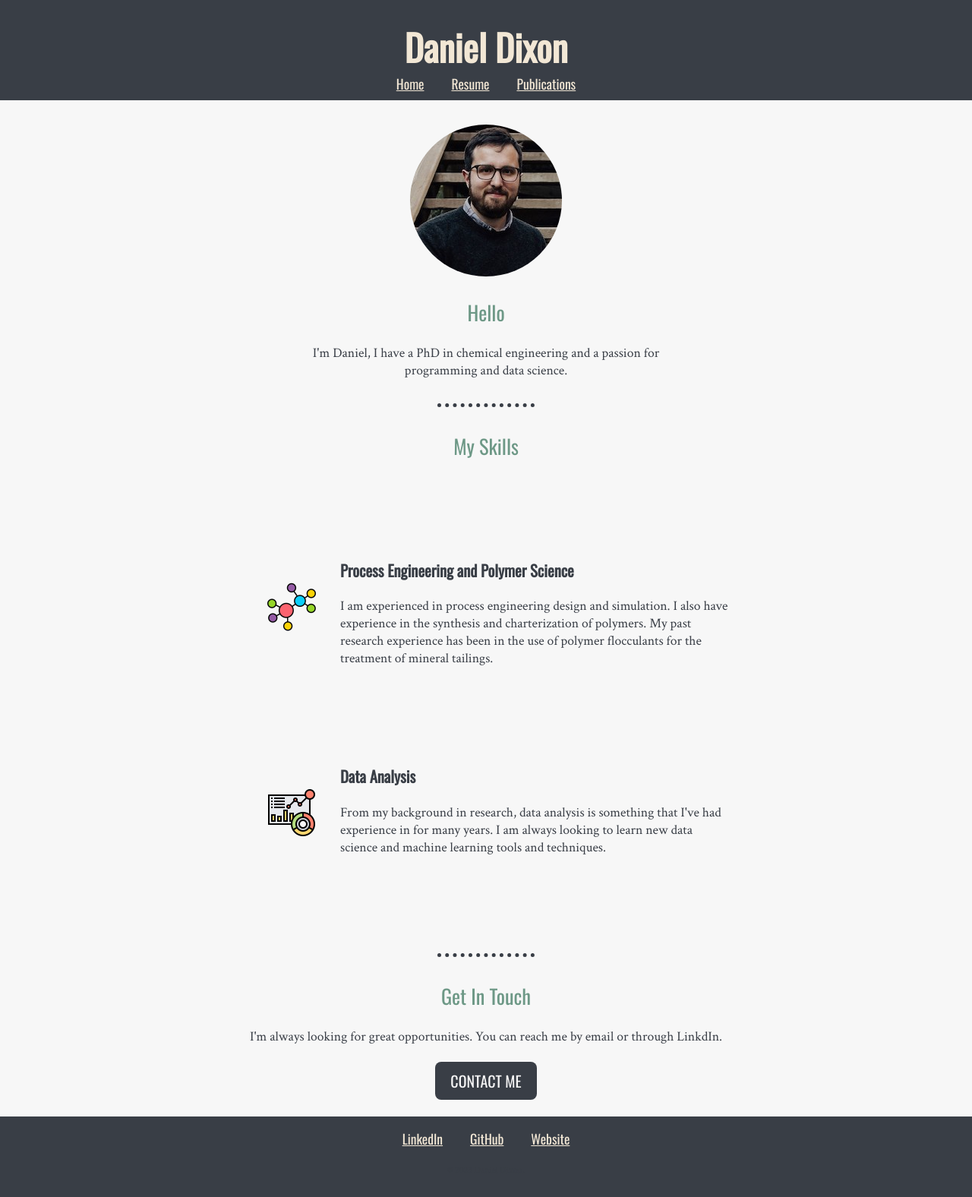
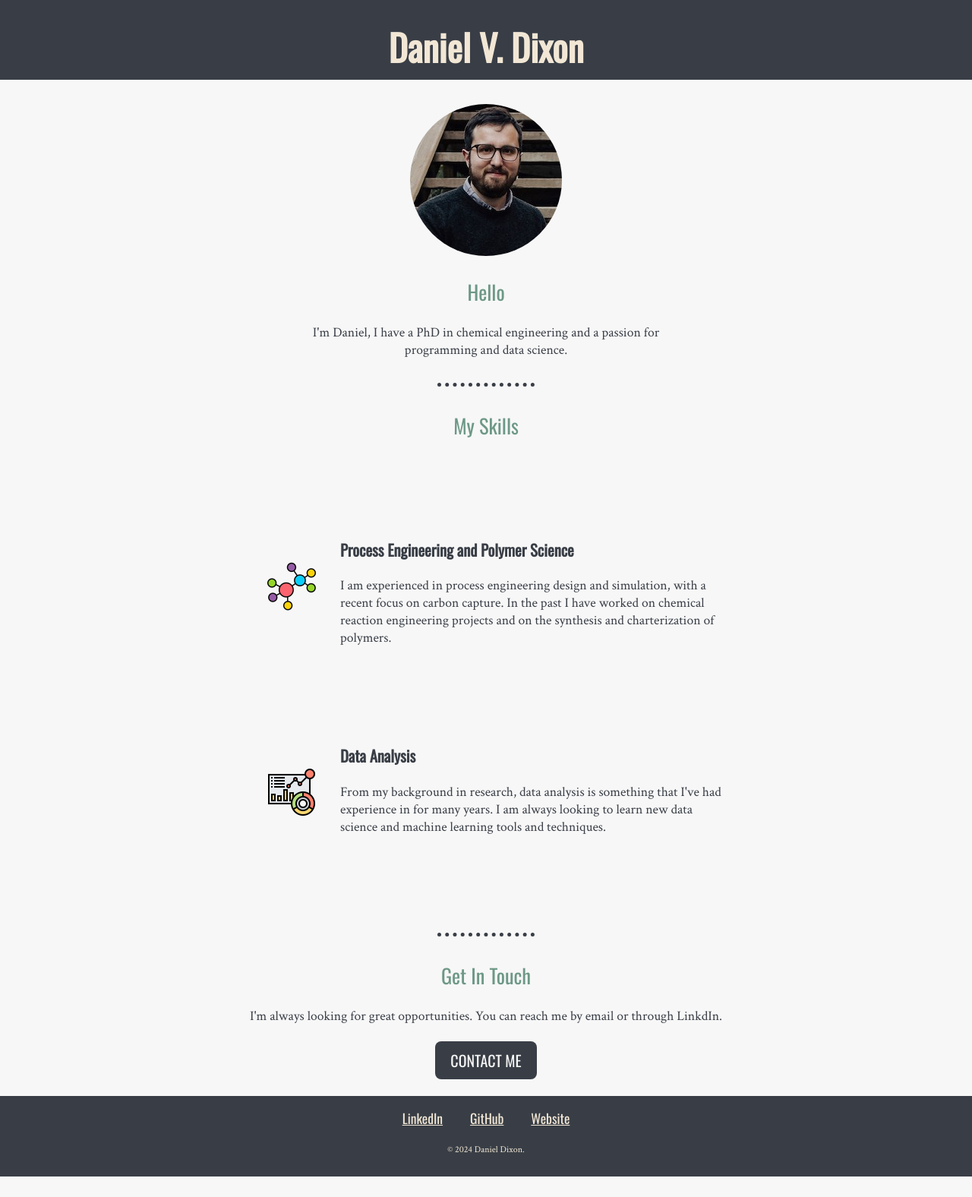
Before and after one commit to dvdixon/dvdixon.github.io, a plain HTML site: page index.html in a window 1280 px wide. Shown: the whole page at 76% size. After the commit the page ends 1549 px from the top, so only its background shows below. Drawn offline with nearby package versions, Linux system fonts and the light colour scheme.

Commit message:
update content

```diff
--- a/css/style.css
+++ b/css/style.css
@@ -76,6 +76,7 @@ a {
 }
 
 .copyright {
+    color: #F2E7D5;
     font-size: 0.75rem;
     padding: 0.5rem;
 }
--- a/index.html
+++ b/index.html
@@ -16,10 +16,7 @@
 <body>
 
   <div class="top-container">
-    <h1>Daniel Dixon</h1>
-    <a class="header-link" href="index.html">Home</a>
-    <a class="header-link" href="resume.html">Resume</a>
-    <a class="header-link" href="publications.html">Publications</a>
+    <h1>Daniel V. Dixon</h1>
   </div>
 
   <div class="middle-container">
@@ -34,8 +31,8 @@
       <div class="skill-row">
         <img class="chem-img" src="images/molecule.png" alt="chemistry. flaticon.com">
         <h3>Process Engineering and Polymer Science</h3>
-        <p>I am experienced in process engineering design and simulation. I also have experience in the synthesis and charterization of polymers.
-          My past research experience has been in the use of polymer flocculants for the treatment of mineral tailings.</p>
+        <p>I am experienced in process engineering design and simulation, with a recent focus on carbon capture.
+          In the past I have worked on chemical reaction engineering projects and on the synthesis and charterization of polymers.</p>
       </div>
       <div class="skill-row">
         <img class="data-img" src="images/dashboard.png" alt="data analysis. flaticon.com">
@@ -56,7 +53,7 @@
     <a class="footer-link" href="https://www.linkedin.com/in/dvdixon/">LinkedIn</a>
     <a class="footer-link" href="https://github.com/dvdixon">GitHub</a>
     <a class="footer-link" href="https://www.dvdixon.com">Website</a>
-    <p class="copyright">© 2023 Daniel Dixon.</p>
+    <p class="copyright">© 2024 Daniel Dixon.</p>
   </div>
 
 </body>
```
Also changed, not shown: resume.html (+10 -1 lines).
